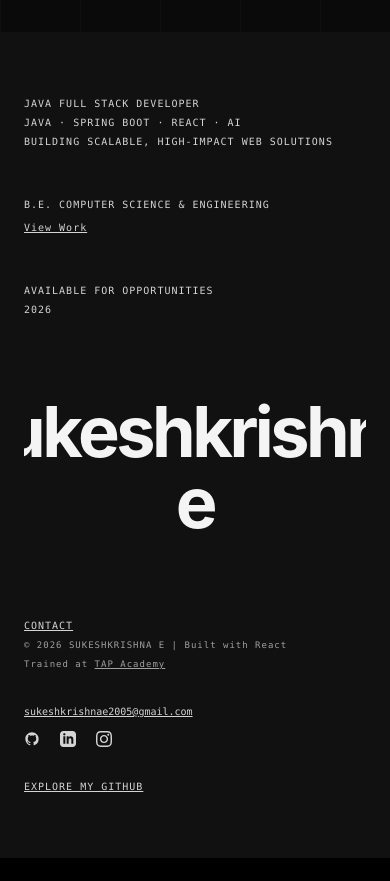
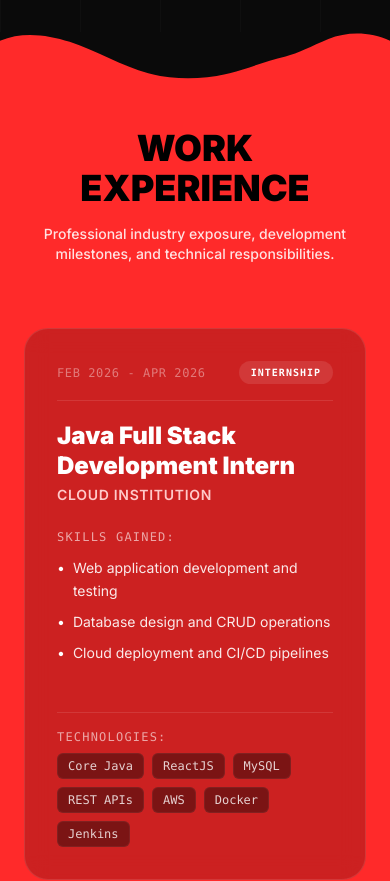
Before and after one commit to Sukesh2005hub/sukeshKrishna-e-portfolio, a React (Vite) app: page / in a window 390 px wide. Shown: the part 5260-6141 px from the top of the page. Before the commit the page ends 6118 px from the top, so only its background shows below. Built offline with nearby package versions, Linux system fonts and the light colour scheme; no server answers.

Commit message:
Add Internships component with work experience cards

```diff
--- a/src/App.jsx
+++ b/src/App.jsx
@@ -3,6 +3,7 @@ import Hero from './components/Hero';
 import About from './components/About';
 import TechnicalSkills from './components/TechnicalSkills';
 import Projects from './components/Projects';
+import Internships from './components/Internships';
 import Footer from './components/Footer';
 
 function App() {
@@ -13,6 +14,7 @@ function App() {
       <About />
       <TechnicalSkills />
       <Projects />
+      <Internships />
       <Footer />
     </>
   );
--- /dev/null
+++ b/src/components/Internships.jsx
@@ -0,0 +1,114 @@
+import { internshipsList } from '../data/portfolioData';
+
+function InternshipCard({ intern, index }) {
+  return (
+    <div
+      data-aos="fade-up"
+      data-aos-delay={index * 150}
+      className="bg-black/20 backdrop-blur-md border border-white/10 rounded-3xl p-8 hover:scale-[1.02] transition-all duration-300 flex flex-col justify-between"
+    >
+      <div>
+        {/* Top row: Duration & Badge */}
+        <div className="flex items-center justify-between gap-2 pb-4 border-b border-white/10">
+          <span className="font-mono text-white/40 uppercase text-xs tracking-wider">
+            {intern.duration}
+          </span>
+          <span className="px-3 py-1 rounded-full bg-white/10 text-white text-[10px] font-mono uppercase tracking-widest font-bold">
+            Internship
+          </span>
+        </div>
+
+        {/* Role & Organization */}
+        <div className="mt-5 mb-6">
+          <h3 className="text-2xl font-black text-white leading-tight">
+            {intern.role}
+          </h3>
+          <p className="text-sm uppercase tracking-wider text-red-200 font-semibold mt-1">
+            {intern.organization}
+          </p>
+        </div>
+
+        {/* Skills Gained */}
+        <div className="mb-6">
+          <p className="text-xs font-mono uppercase tracking-widest text-white/60 mb-3">
+            Skills Gained:
+          </p>
+          <ul className="space-y-2">
+            {intern.skills.map((skill, i) => (
+              <li key={i} className="flex items-start text-sm text-white/90 leading-relaxed">
+                <span className="text-white mr-2 select-none">•</span>
+                <span>{skill}</span>
+              </li>
+            ))}
+          </ul>
+        </div>
+      </div>
+
+      {/* Bottom: Technologies Used */}
+      <div className="border-t border-white/10 pt-4 mt-6">
+        <p className="text-xs font-mono uppercase tracking-widest text-white/60 mb-2">
+          Technologies:
+        </p>
+        <div className="flex flex-wrap gap-2">
+          {intern.tech.map((t, i) => (
+            <span
+              key={i}
+              className="px-2.5 py-1 rounded-md bg-black/40 text-white/80 font-mono text-xs border border-white/5"
+            >
+              {t}
+            </span>
+          ))}
+        </div>
+      </div>
+    </div>
+  );
+}
+
+function Internships() {
+  if (!internshipsList || internshipsList.length === 0) {
+    return null;
+  }
+
+  return (
+    <section className="bg-[#ff2a2a] pt-24 pb-32 px-6 md:px-12 relative overflow-hidden">
+      {/* Top Edge Torn-Paper SVG Divider */}
+      <svg
+        className="absolute top-0 left-0 w-full h-12 md:h-20 rotate-180 -translate-y-[1px] fill-[#0a0a0a] pointer-events-none"
+        viewBox="0 0 1200 120"
+        preserveAspectRatio="none"
+      >
+        <path d="M321.39,56.44c58-10.79,114.16-30.13,172-41.86,82.39-16.72,168.19-17.73,250.45-.39C823.78,31,906.67,72,985.66,92.83c70.05,18.48,146.53,26.09,214.34,3V120H0V95.8C59.71,118.08,130.83,119.62,189.5,99.8,242.79,81.82,282.88,63.6,321.39,56.44Z" />
+      </svg>
+
+      {/* Decorative Star (Bottom-Left) */}
+      <svg
+        className="absolute bottom-12 left-10 w-10 h-10 text-black opacity-20 animate-pulse pointer-events-none"
+        viewBox="0 0 24 24"
+        fill="currentColor"
+      >
+        <path d="M12 0l2.5 8.5L23 12l-8.5 2.5L12 23l-2.5-8.5L1 12l8.5-2.5z" />
+      </svg>
+
+      <div className="max-w-7xl mx-auto relative z-10">
+        {/* Header */}
+        <div data-aos="fade-up" className="text-center mb-16">
+          <h2 className="text-4xl md:text-5xl font-black uppercase text-black mb-4">
+            Work Experience
+          </h2>
+          <p className="text-red-100 font-medium max-w-xl mx-auto text-sm md:text-base">
+            Professional industry exposure, development milestones, and technical responsibilities.
+          </p>
+        </div>
+
+        {/* Internships Grid */}
+        <div className="grid grid-cols-1 lg:grid-cols-3 gap-6 md:gap-8">
+          {internshipsList.map((intern, index) => (
+            <InternshipCard key={index} intern={intern} index={index} />
+          ))}
+        </div>
+      </div>
+    </section>
+  );
+}
+
+export default Internships;
```
Also changed, not shown: src/components/Projects.jsx (line endings or trailing spaces).
